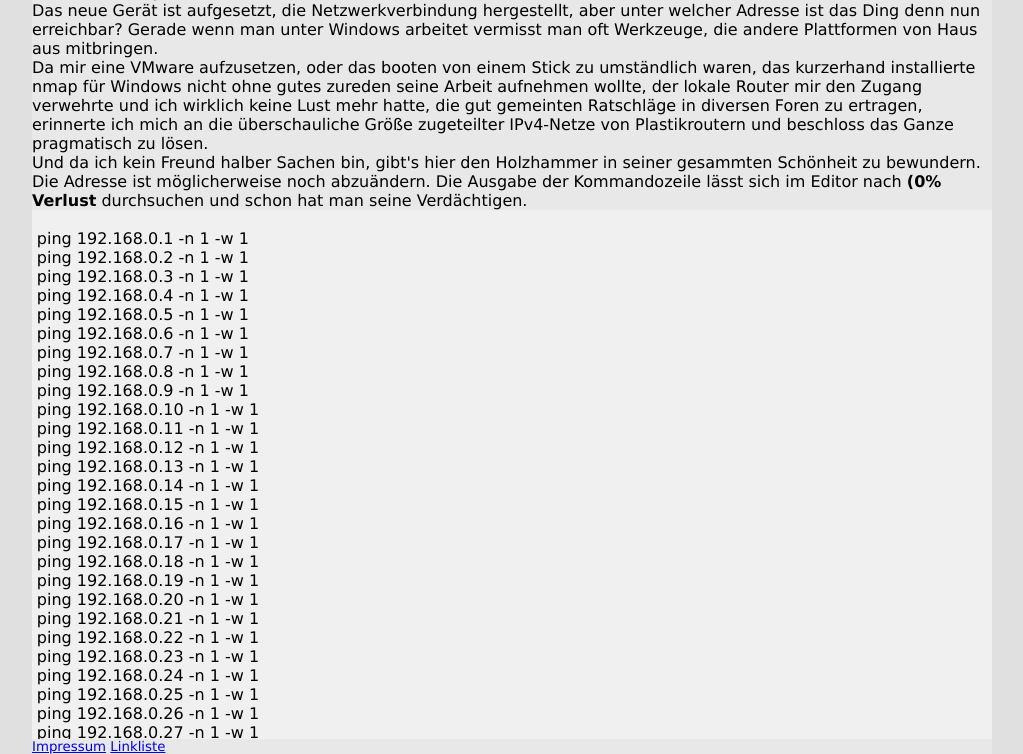
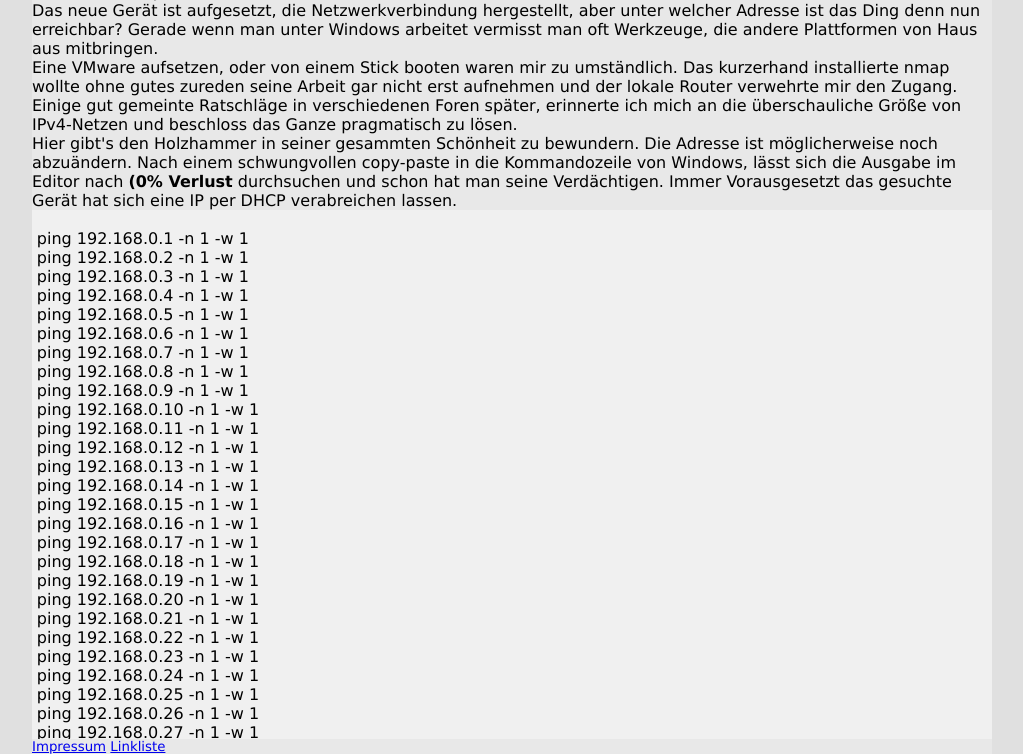
Before and after one commit to glenn-kessler/glenn-kessler.github.io, a plain HTML site: page nonmap-raspi.html in a window 1280 px wide. Shown: the part 46-800 px from the top of the page, without its empty margins (128-1151 px from the left). Drawn offline with Linux system fonts and the light colour scheme.

Commit message:
IPv4 /24 Netze durchsuchen: feinschliff

```diff
--- a/nonmap-raspi.html
+++ b/nonmap-raspi.html
@@ -24,17 +24,20 @@
 						Gerade wenn man unter Windows arbeitet vermisst man oft Werkzeuge,
 						die andere Plattformen von Haus aus mitbringen.
 						<br>
-						Da mir eine VMware aufzusetzen, oder das booten von einem Stick zu umständlich waren,
-						das kurzerhand installierte nmap für Windows nicht ohne gutes zureden seine Arbeit
-						aufnehmen wollte, der lokale Router mir den Zugang verwehrte
-						und ich wirklich keine Lust mehr hatte,
-						die gut gemeinten Ratschläge in diversen Foren zu ertragen,
-						erinnerte ich mich an die überschauliche Größe zugeteilter IPv4-Netze von Plastikroutern
+						Eine VMware aufsetzen,
+						oder von einem Stick booten waren mir zu umständlich.
+						Das kurzerhand installierte nmap wollte ohne gutes zureden seine Arbeit
+						gar nicht erst aufnehmen und der lokale Router verwehrte mir den Zugang.
+						Einige gut gemeinte Ratschläge in verschiedenen Foren später,
+						erinnerte ich mich an die überschauliche Größe von IPv4-Netzen
 						und beschloss das Ganze pragmatisch zu lösen.
 						<br>
-						Und da ich kein Freund halber Sachen bin, gibt's hier den Holzhammer in seiner gesammten Schönheit zu bewundern.
+						Hier gibt's den Holzhammer in seiner gesammten Schönheit zu bewundern.
 						Die Adresse ist möglicherweise noch abzuändern.
-						Die Ausgabe der Kommandozeile lässt sich im Editor nach <b>(0% Verlust</b> durchsuchen und schon hat man seine Verdächtigen.
+						Nach einem schwungvollen copy-paste in die Kommandozeile von Windows,
+						lässt sich die Ausgabe im Editor nach <b>(0% Verlust</b> durchsuchen
+						und schon hat man seine Verdächtigen.
+						Immer Vorausgesetzt das gesuchte Gerät hat sich eine IP per DHCP verabreichen lassen.
 					</p>
 				</article>
 			</div>
```
